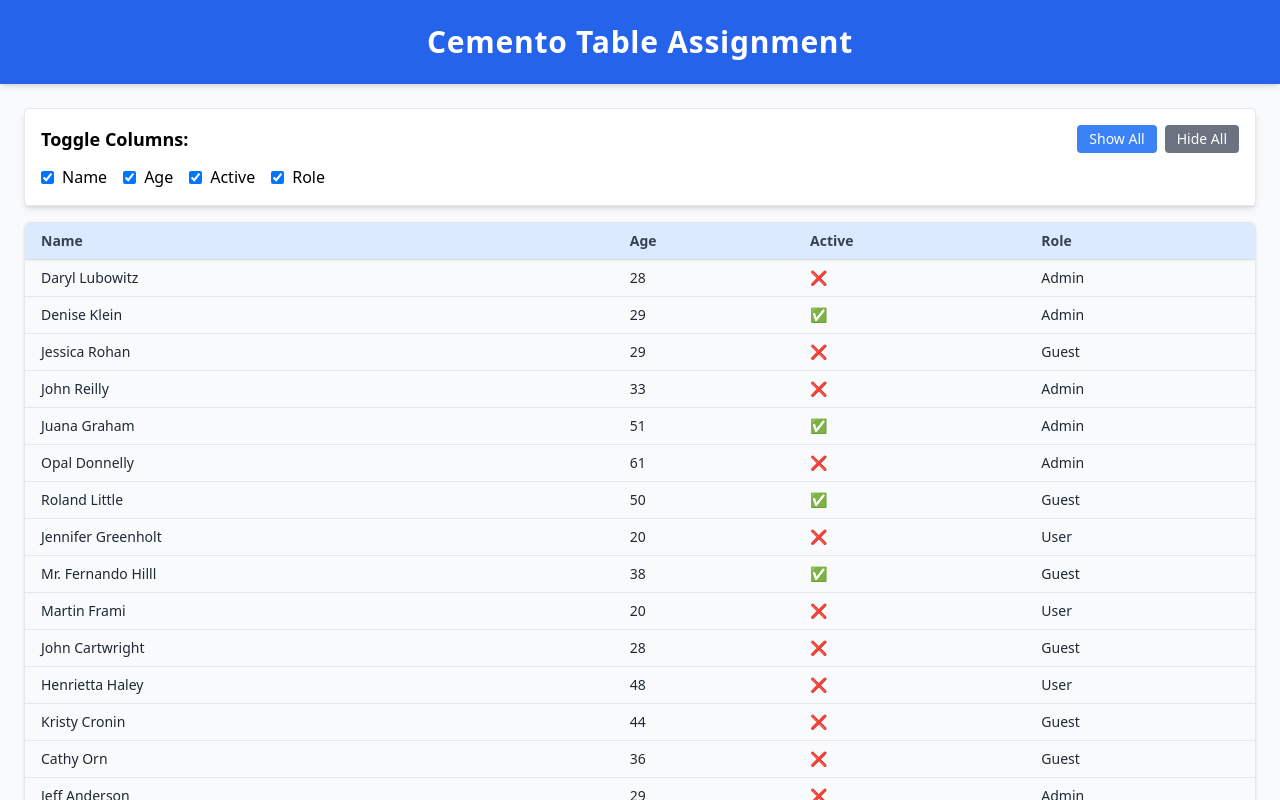
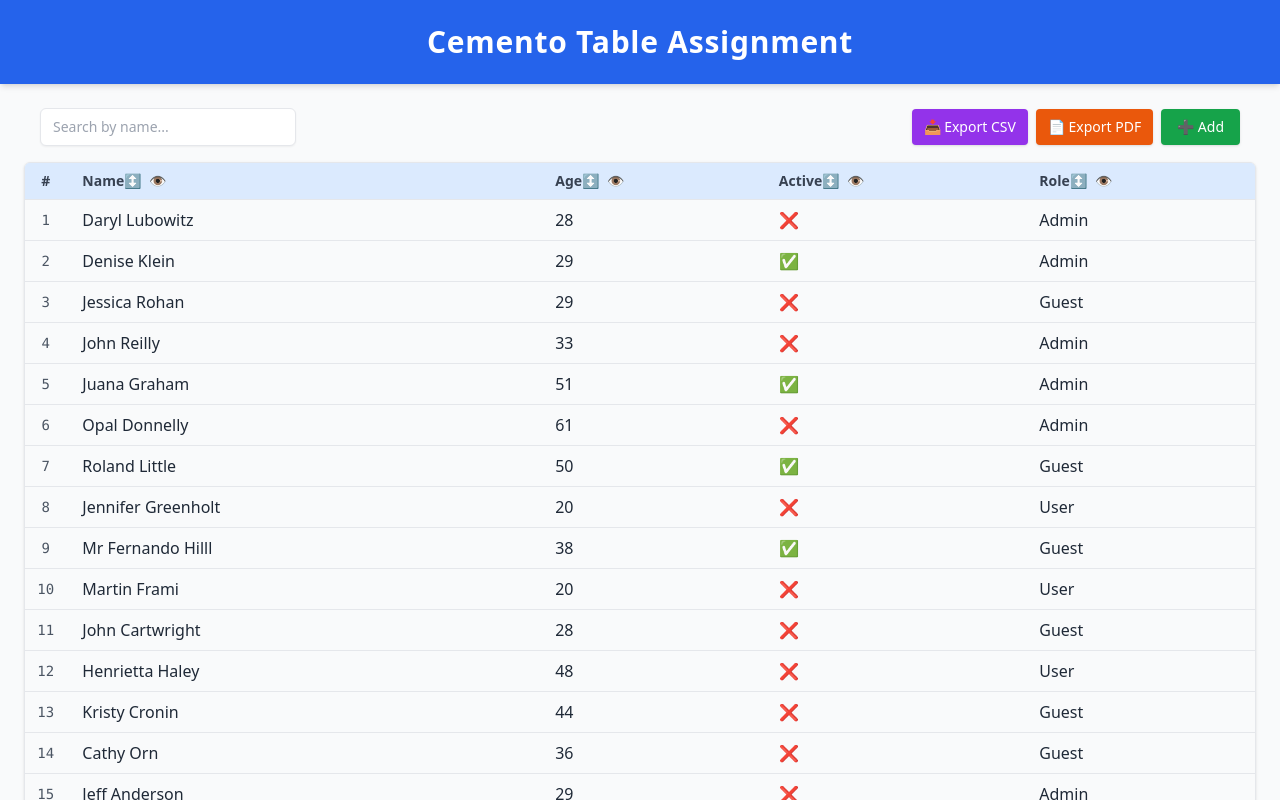
Before and after one commit to ofekshp/TableCore, a React (Vite) app in the folder cemento-assignment/: page / in a window 1280 px wide. Shown: the top 800 px of the page. Built offline with nearby package versions, Linux system fonts and the light colour scheme.

Commit message:
fix bugs + features

```diff
--- a/cemento-assignment/src/components/DataTable.tsx
+++ b/cemento-assignment/src/components/DataTable.tsx
@@ -4,54 +4,84 @@ type DataTableProps = {
   columns: Column[];
   data: Row[];
   onRowDoubleClick?: (row: Row) => void;
+  onSort: (colId: string) => void;
+  sortColumn?: string;
+  sortOrder?: "asc" | "desc";
+  onToggleColumn: (colId: string) => void;
+  onAddNewRow: () => void;
 };
 
 export const DataTable = ({
   columns,
   data,
   onRowDoubleClick,
+  onSort,
+  sortColumn,
+  sortOrder,
+  onToggleColumn,
 }: DataTableProps) => {
-  const renderCellValue = (value: any, column: Column) => {
-    if (column.type === "boolean") {
-      return value ? (
-        <span className="text-green-600 font-bold">✅</span>
-      ) : (
-        <span className="text-red-500 font-bold">❌</span>
-      );
-    }
+  const renderCell = (value: any, col: Column) => {
+    if (col.type === "boolean") return value ? "✅" : "❌";
     return String(value);
   };
 
   return (
     <div className="relative max-h-[1000vh] overflow-auto border rounded-md shadow">
-      <table className="min-w-full table-auto border-collapse">
-        <thead className="sticky top-0 z-10 bg-blue-100 text-left shadow-sm">
+      <table className="min-w-full border-collapse">
+        <thead className="sticky top-0 bg-blue-100 z-10">
           <tr>
+            <th className="text-center px-2 py-2 border-b font-semibold text-sm text-gray-700 bg-blue-100 w-10">
+              #
+            </th>
             {columns.map((column) => (
               <th
                 key={column.id}
                 style={{ width: column.width }}
                 className="px-4 py-2 border-b font-semibold text-sm text-gray-700 bg-blue-100"
               >
-                {column.title}
+                <div className="flex items-center gap-2">
+                  <button
+                    className="flex items-center gap-1 font-semibold hover:underline cursor-pointer"
+                    onClick={() => onSort(column.id)}
+                    title="Sort"
+                  >
+                    {column.title}
+                    {sortColumn === column.id
+                      ? sortOrder === "asc"
+                        ? "🔼"
+                        : "🔽"
+                      : "↕️"}
+                  </button>
+                  <button
+                    className="hover:text-gray-900 cursor-pointer"
+                    onClick={() => onToggleColumn(column.id)}
+                    title="Toggle visibility"
+                  >
+                    👁️
+                  </button>
+                </div>
               </th>
             ))}
           </tr>
         </thead>
-
         <tbody>
-          {data.map((row) => (
+          {data.map((row, index) => (
             <tr
               key={row.id}
               onDoubleClick={() => onRowDoubleClick?.(row)}
-              className="even:bg-gray-50 cursor-pointer hover:bg-blue-50"
+              className="even:bg-gray-50 hover:bg-blue-50 cursor-pointer"
             >
-              {columns.map((column) => (
+              <td className="text-center px-2 py-2 border-b text-sm text-gray-600 font-mono">
+                {index + 1}
+              </td>
+              {columns.map((col) => (
                 <td
-                  key={column.id}
-                  className="px-4 py-2 border-b text-sm text-gray-800"
+                  key={col.id}
+                  className={`px-4 py-2 border-b text-gray-800 ${
+                    col.visible ? "" : "opacity-0"
+                  }`}
                 >
-                  {renderCellValue(row[column.id], column)}
+                  {renderCell(row[col.id], col)}
                 </td>
               ))}
             </tr>
--- a/cemento-assignment/src/components/DataTableContainer.tsx
+++ b/cemento-assignment/src/components/DataTableContainer.tsx
@@ -2,6 +2,36 @@ import { useEffect, useState } from "react";
 import type { Column, Row } from "../types";
 import { DataTable } from "./DataTable";
 import EditRowPanel from "./EditRowPanel";
+import { CSVLink } from "react-csv";
+import jsPDF from "jspdf";
+import autoTable from "jspdf-autotable";
+
+const downloadCSV = (rows: Row[], columns: Column[]) => {
+  const headers = columns.map((c) => ({ label: c.title, key: c.id }));
+  const data = rows.map((r) => {
+    const obj: any = {};
+    columns.forEach((c) => (obj[c.id] = r[c.id]));
+    return obj;
+  });
+  return (
+    <CSVLink
+      data={data}
+      headers={headers}
+      filename="Cemento-Table.csv"
+      className="px-3 py-2 rounded bg-purple-600 text-white hover:bg-purple-700 text-sm shadow"
+    >
+      📥 Export CSV
+    </CSVLink>
+  );
+};
+
+const downloadPDF = (rows: Row[], columns: Column[]) => {
+  const doc = new jsPDF();
+  const headers = [columns.map((c) => c.title)];
+  const data = rows.map((r) => columns.map((c) => String(r[c.id])));
+  autoTable(doc, { head: headers, body: data });
+  doc.save("Cemento-Table.pdf");
+};
 
 type Props = {
   columns: Column[];
@@ -10,8 +40,43 @@ type Props = {
 
 export const DataTableContainer = ({ columns, data }: Props) => {
   const [tableData, setTableData] = useState<Row[]>(data);
-  const [editingRow, setEditingRow] = useState<Row | null>(null);
+  const [editingRow, setEditingRow] = useState<{
+    row: Row;
+    isNew: boolean;
+  } | null>(null);
   const [showSuccess, setShowSuccess] = useState(false);
+  const [searchTerm, setSearchTerm] = useState("");
+
+  const handleDelete = (rowId: string) => {
+    const updatedData = tableData.filter((row) => row.id !== rowId);
+    setTableData(updatedData);
+    setEditingRow(null);
+
+    const updatedTable = { columns, data: updatedData };
+    sessionStorage.setItem("tableData", JSON.stringify(updatedTable));
+  };
+
+  const [sortColumn, setSortColumn] = useState<string | null>(() => {
+    const storedSort = sessionStorage.getItem("sortColumn");
+    return storedSort ? storedSort : null;
+  });
+
+  const [nextId, setNextId] = useState<number>(() => {
+    const stored = sessionStorage.getItem("nextRowId");
+    if (stored) return Number(stored);
+    return data.length + 1;
+  });
+
+  const handleAddRow = () => {
+    const newRow = createRow(columns, nextId);
+    setEditingRow({ row: newRow, isNew: true });
+    setNextId((prev) => prev + 1);
+  };
+
+  const [sortOrder, setSortOrder] = useState<"asc" | "desc">(() => {
+    const storedOrder = sessionStorage.getItem("sortOrder");
+    return storedOrder === "desc" ? "desc" : "asc";
+  });
 
   const [visibleColumns, setVisibleColumns] = useState<string[]>(() => {
     const stored = sessionStorage.getItem("visibleColumns");
@@ -20,88 +85,145 @@ export const DataTableContainer = ({ columns, data }: Props) => {
 
   useEffect(() => {
     sessionStorage.setItem("visibleColumns", JSON.stringify(visibleColumns));
-  }, [visibleColumns]);
+    if (sortColumn) sessionStorage.setItem("sortColumn", sortColumn);
+    sessionStorage.setItem("sortOrder", sortOrder);
+    sessionStorage.setItem("nextRowId", String(nextId));
+  }, [visibleColumns, sortColumn, sortOrder, nextId]);
 
-  const handleSave = (updatedRow: Row) => {
-    const updatedData = tableData.map((row) =>
-      row.id === updatedRow.id ? updatedRow : row
-    );
+  const handleSave = (updatedRow: Row, isNew: boolean) => {
+    const updatedData = isNew
+      ? [...tableData, updatedRow]
+      : tableData.map((r) => (r.id === updatedRow.id ? updatedRow : r));
 
     setTableData(updatedData);
     setEditingRow(null);
     setShowSuccess(true);
     setTimeout(() => setShowSuccess(false), 3000);
 
-    const updatedTable = { columns, data: updatedData };
-    sessionStorage.setItem("tableData", JSON.stringify(updatedTable));
+    sessionStorage.setItem(
+      "tableData",
+      JSON.stringify({ columns, data: updatedData })
+    );
   };
 
-  const handleCancel = () => {
-    setEditingRow(null);
+  const handleSort = (colId: string) => {
+    if (sortColumn === colId)
+      setSortOrder((prev) => (prev === "asc" ? "desc" : "asc"));
+    else {
+      setSortColumn(colId);
+      setSortOrder("asc");
+    }
   };
 
-  const filteredColumns = columns.filter((col) =>
-    visibleColumns.includes(col.id)
+  const enrichedColumns = columns.map((col) => ({
+    ...col,
+    visible: visibleColumns.includes(col.id),
+  }));
+
+  let sortedData = [...tableData];
+  if (sortColumn) {
+    const meta = enrichedColumns.find((c) => c.id === sortColumn)!;
+    sortedData.sort((a, b) => {
+      const va = a[sortColumn],
+        vb = b[sortColumn];
+      if (meta.type === "number")
+        return sortOrder === "asc" ? va - vb : vb - va;
+      if (meta.type === "boolean")
+        return sortOrder === "asc"
+          ? va === vb
+            ? 0
+            : va
+            ? -1
+            : 1
+          : va === vb
+          ? 0
+          : va
+          ? 1
+          : -1;
+      return sortOrder === "asc"
+        ? String(va).localeCompare(String(vb))
+        : String(vb).localeCompare(String(va));
+    });
+  }
+
+  const createRow = (columns: Column[], id: number): Row => {
+    const empty: Row = { id: String(id) };
+    columns.forEach((col) => {
+      if (col.type === "boolean") empty[col.id] = false;
+      else if (col.type === "select") empty[col.id] = "";
+      else empty[col.id] = "";
+    });
+    return empty;
+  };
+
+  const filteredData = sortedData.filter((row) =>
+    row.name?.toLowerCase().includes(searchTerm.toLowerCase())
   );
 
   return (
     <div className="relative space-y-4">
-      <div className="p-4 bg-white border rounded shadow-md">
-        <div className="mb-3 flex justify-between items-center">
-          <strong className="text-lg">Toggle Columns:</strong>
-          <div className="space-x-2">
+      <div className="flex justify-between items-center px-4">
+        <input
+          type="text"
+          placeholder="Search by name..."
+          value={searchTerm}
+          onChange={(e) => setSearchTerm(e.target.value)}
+          className="border px-3 py-2 rounded-md w-64 text-sm shadow-sm focus:outline-none focus:ring-2 focus:ring-blue-300 cursor-pointer"
+        />
+
+        <div className="flex items-center gap-2">
+          {downloadCSV(filteredData, enrichedColumns)}
+
           <button
-              onClick={() => setVisibleColumns(columns.map((c) => c.id))}
-              className="px-3 py-1 rounded bg-blue-500 text-white hover:bg-blue-600 text-sm"
+            onClick={() => downloadPDF(filteredData, enrichedColumns)}
+            className="px-3 py-2 rounded bg-orange-600 text-white hover:bg-orange-700 text-sm shadow"
           >
-              Show All
+            📄 Export PDF
           </button>
+
           <button
-              onClick={() => setVisibleColumns([])}
-              className="px-3 py-1 rounded bg-gray-500 text-white hover:bg-gray-600 text-sm"
+            onClick={handleAddRow}
+            className="px-4 py-2 rounded bg-green-600 text-white hover:bg-green-700 text-sm shadow"
           >
-              Hide All
+            ➕ Add
           </button>
         </div>
       </div>
-
-        <div className="flex flex-wrap gap-4">
-          {columns.map((col) => (
-            <label key={col.id} className="flex items-center gap-2">
-              <input
-                type="checkbox"
-                checked={visibleColumns.includes(col.id)}
-                onChange={() =>
+      <DataTable
+        columns={enrichedColumns}
+        data={filteredData}
+        onRowDoubleClick={(row) => setEditingRow({ row, isNew: false })}
+        onSort={handleSort}
+        sortColumn={sortColumn ?? undefined}
+        sortOrder={sortOrder}
+        onToggleColumn={(colId) => {
           setVisibleColumns((prev) =>
-                    prev.includes(col.id)
-                      ? prev.filter((id) => id !== col.id)
-                      : [...prev, col.id]
-                  )
+            prev.includes(colId)
+              ? prev.filter((id) => id !== colId)
+              : [...prev, colId]
+          );
+        }}
+        onAddNewRow={() =>
+          setEditingRow({
+            row: createRow(columns, tableData.length),
+            isNew: true,
+          })
         }
-              />
-              {col.title}
-            </label>
-          ))}
-        </div>
-      </div>
-
-      <DataTable
-        columns={filteredColumns}
-        data={tableData}
-        onRowDoubleClick={(row) => setEditingRow(row)}
       />
 
       {editingRow && (
         <EditRowPanel
-          row={editingRow}
+          row={editingRow.row}
           columns={columns}
-          onSave={handleSave}
-          onCancel={handleCancel}
+          onSave={(updatedRow) => handleSave(updatedRow, editingRow.isNew)}
+          onCancel={() => setEditingRow(null)}
+          onDelete={handleDelete}
+          isNew={editingRow.isNew}
         />
       )}
 
       {showSuccess && (
-        <div className="fixed bottom-6 left-1/2 -translate-x-1/2 bg-green-600 text-white px-6 py-3 rounded-full shadow-lg shadow-green-300 animate-fadeIn z-50">
+        <div className="fixed bottom-6 left-1/2 -translate-x-1/2 bg-green-600 text-white px-6 py-3 rounded-full shadow-lg animate-fadeIn z-50">
           Data changed successfully
         </div>
       )}
--- a/cemento-assignment/src/types/index.ts
+++ b/cemento-assignment/src/types/index.ts
@@ -8,6 +8,7 @@ export interface Column {
   type: ColumnType;
   width?: number;
   options?: string[]; // for 'select' only
+  visible?: boolean;
 }
 
 export interface Row {
--- a/cemento-assignment/src/utils/generateMockData.ts
+++ b/cemento-assignment/src/utils/generateMockData.ts
@@ -4,21 +4,31 @@ import type { Column, Row, TableData } from "../types";
 export function generateMockData(rowCount = 100): TableData {
   // Generates mock data for a table with specified number of rows
   const columns: Column[] = [
-    { id: "name", ordinalNo: 1, title: "Name", type: "string" },
-    { id: "age", ordinalNo: 2, title: "Age", type: "number" },
-    { id: "isActive", ordinalNo: 3, title: "Active", type: "boolean" },
+    { id: "name", ordinalNo: 1, title: "Name", type: "string", visible: true },
+    { id: "age", ordinalNo: 2, title: "Age", type: "number", visible: true },
+    {
+      id: "isActive",
+      ordinalNo: 3,
+      title: "Active",
+      type: "boolean",
+      visible: true,
+    },
     {
       id: "role",
       ordinalNo: 4,
       title: "Role",
       type: "select",
       options: ["User", "Admin", "Guest"],
+      visible: true,
     },
   ];
 
   const data: Row[] = Array.from({ length: rowCount }, () => ({
     id: faker.string.uuid(),
-    name: faker.person.fullName(),
+    name: faker.person
+      .fullName()
+      .replace(/[^a-zA-Z\s]/g, "")
+      .slice(0, 25), // Ensure only letters and max 25 chars
     age: faker.number.int({ min: 18, max: 65 }),
     isActive: faker.datatype.boolean(),
     role: faker.helpers.arrayElement(["User", "Admin", "Guest"]),
```
Also changed, not shown: cemento-assignment/package.json (+7 -1 lines), cemento-assignment/src/components/EditRowPanel.tsx (+54 -8 lines), 2 other files (tests, documents, lock files or other folders). Lines whose indentation alone changed are shown as unchanged.
